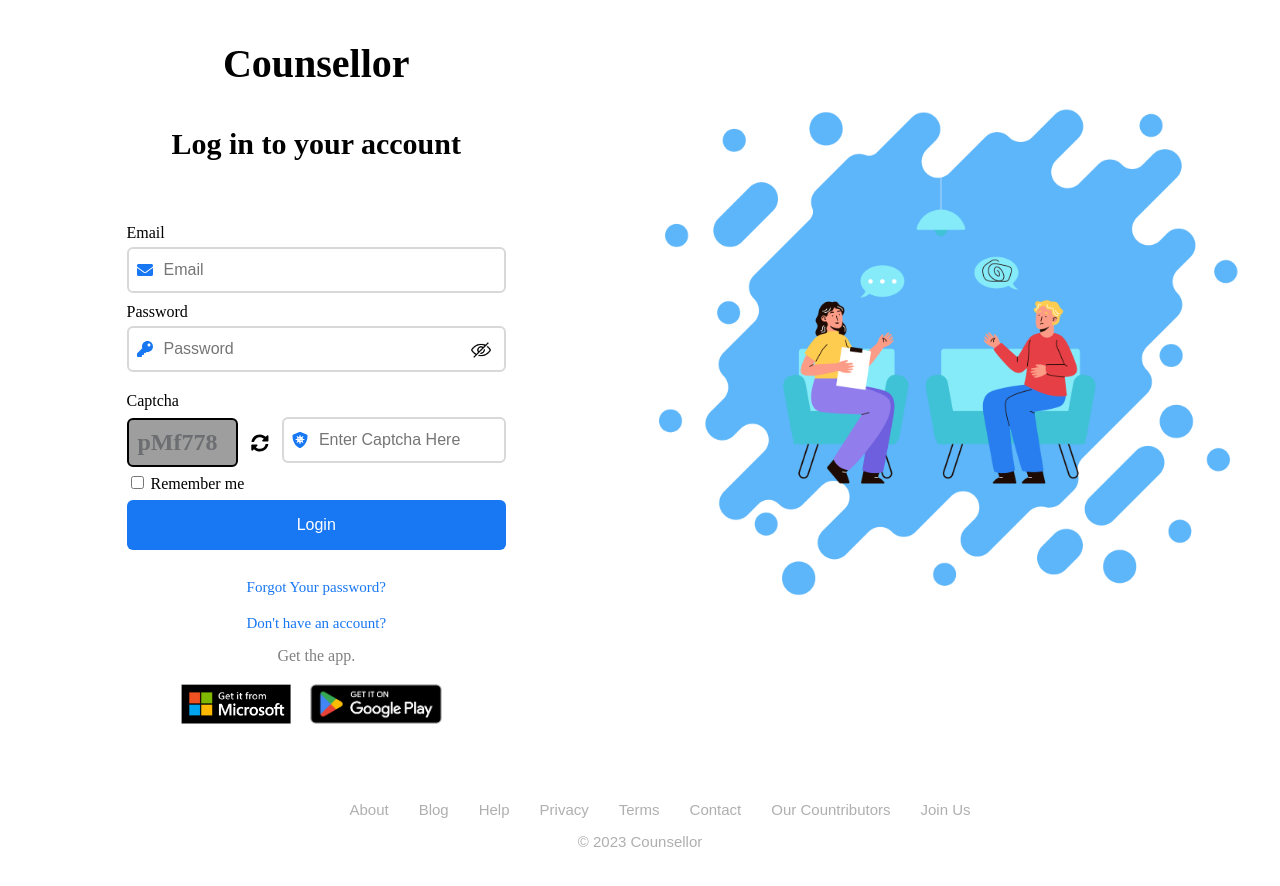
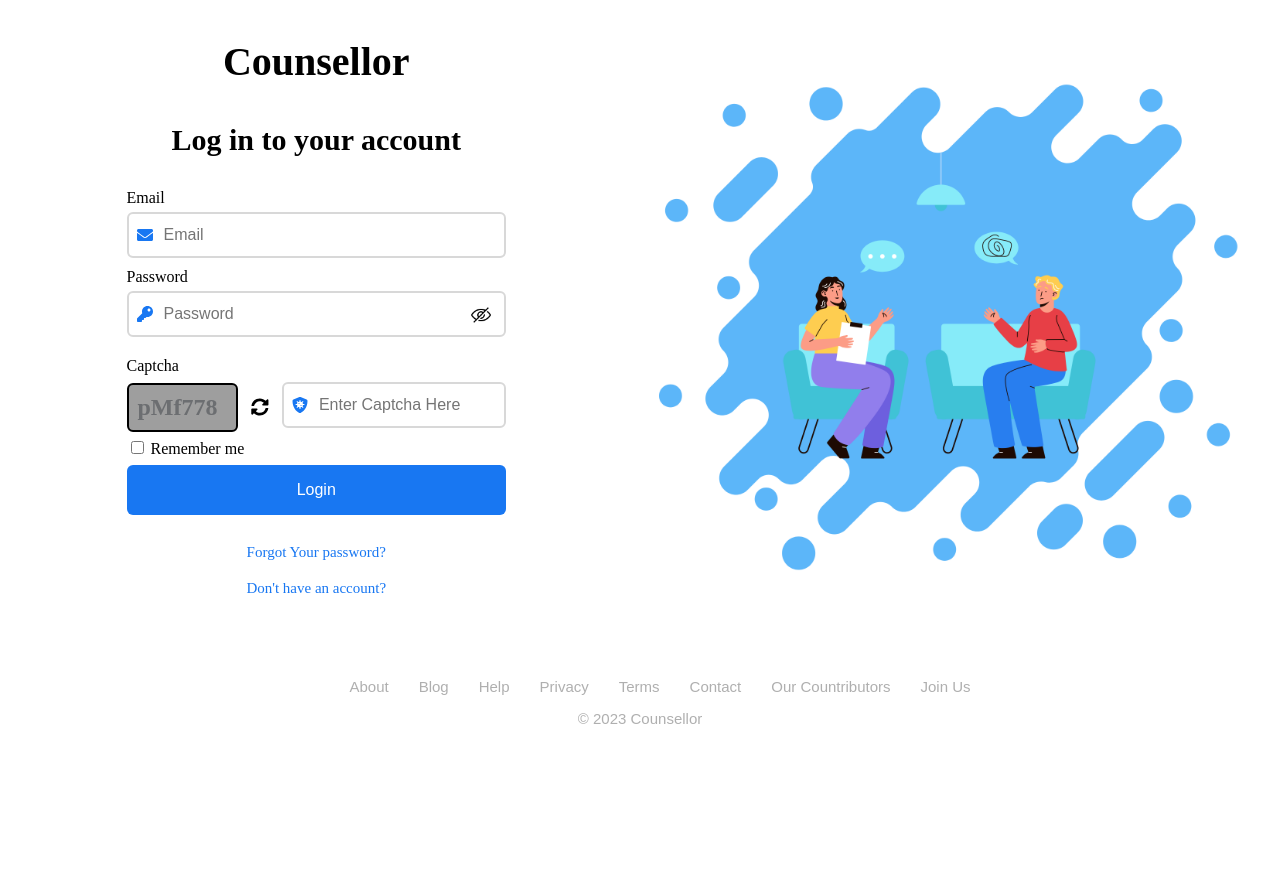
Before and after one commit to Counselllor/Counsellor-Web, a React (Vite) app: page / in a window 1280 px wide. Shown: the top 886 px of the page. After the commit the page ends 800 px from the top, so only its background shows below. Built offline with nearby package versions, Linux system fonts and the light colour scheme; no server answers; grey boxes are pictures that could not be loaded; a web font is replaced by a local one.

Commit message:
new chanegs in login css

```diff
--- a/src/components/Login/Login.css
+++ b/src/components/Login/Login.css
@@ -24,7 +24,7 @@
   font-size: 30px;
   text-align: center;
   font-weight: bolder;
-  margin-bottom: 10%;
+  margin-bottom: 5%;
   margin-top: 30px;
 }
 
--- a/src/components/Login/Login.jsx
+++ b/src/components/Login/Login.jsx
@@ -216,21 +216,21 @@ export default function Login() {
               </Link>
             </div>
             <div className="get-app">
-              <div className="get-app-title">Get the app.</div>
-              <div className="apps">
+              {/* <div className="get-app-title">Get the app.</div> */}
+              {/* <div className="apps">
                 <Link to="/">
                   <img className="microsoft-logo" src={microsoft} alt="" />
                 </Link>
                 <Link to="/">
                   <img className="google-play-logo" src={googlePlay} alt="" />
                 </Link>
-              </div>
+              </div> */}
             </div>
         </div>
            {/* This is the left side of the login page   */}
            <div className="left">
            <img src={meeting2} alt="meeting" />
-          <p className="left-text">Still Confused with College Choice?</p>
+          {/* <p className="left-text">Still Confused with College Choice?</p> */}
         </div>
       </div>
     </div>
--- a/src/components/SignUp/Signup.css
+++ b/src/components/SignUp/Signup.css
@@ -56,7 +56,7 @@
 h1.counsellor {
   font-size: 40px;
   text-align: center;
-  margin: 40px auto;
+  margin: 38px auto;
 }
 
 .signuptxt {
```
